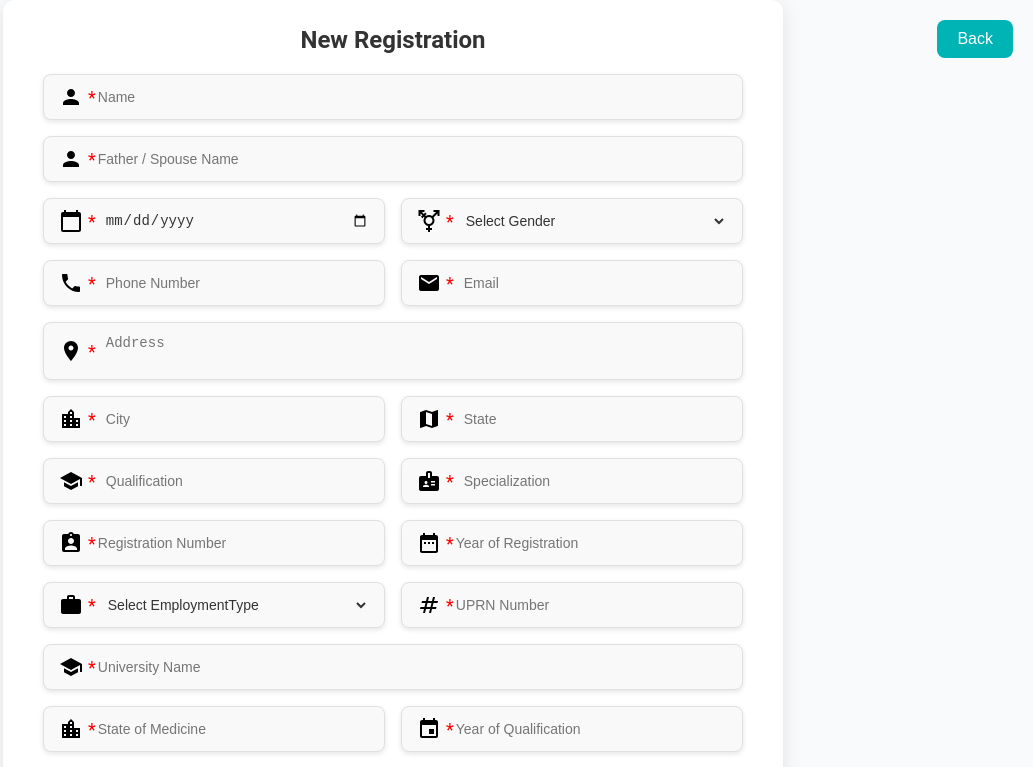
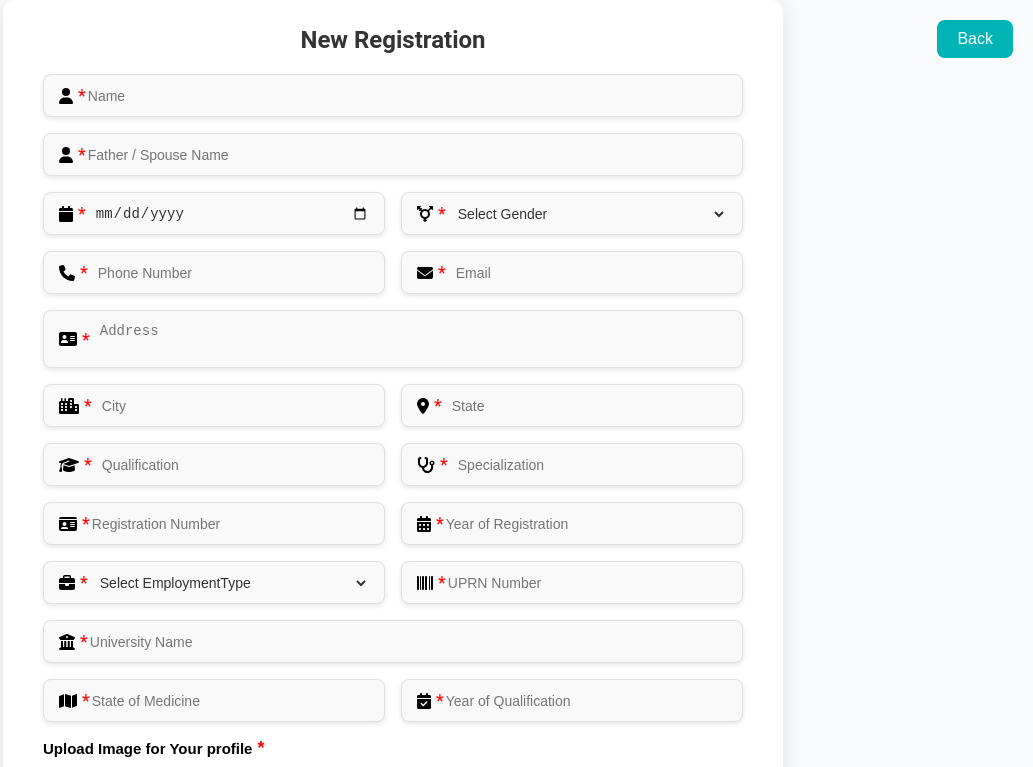
Before and after one commit to Innovis24/Doctor_form, a React (Create React App) app in the folder myapp/: page /registration-form in a window 1280 px wide. Shown: the top 767 px of the page, without its empty margins (247-1280 px from the left). Built offline with nearby package versions, Linux system fonts and the light colour scheme.

Commit message:
icon changes

```diff
--- a/myapp/src/Components/RegistrationForm.js
+++ b/myapp/src/Components/RegistrationForm.js
@@ -1,23 +1,14 @@
 import React, { useState } from "react";
 import "./RegistrationForm.css";
 import axios from "axios";
-import PersonIcon from "@mui/icons-material/Person";
-import CalendarTodayIcon from "@mui/icons-material/CalendarToday";
-import PhoneIcon from "@mui/icons-material/Phone";
-import EmailIcon from "@mui/icons-material/Email";
-import LocationOnIcon from "@mui/icons-material/LocationOn";
-import SchoolIcon from "@mui/icons-material/School";
-import BadgeIcon from "@mui/icons-material/Badge";
-import TransgenderIcon from "@mui/icons-material/Transgender";
-import AssignmentIndIcon from "@mui/icons-material/AssignmentInd";
-import DateRangeIcon from "@mui/icons-material/DateRange";
-import WorkIcon from "@mui/icons-material/Work";
-import NumbersIcon from "@mui/icons-material/Numbers";
-import LocationCityIcon from "@mui/icons-material/LocationCity";
-import EventIcon from "@mui/icons-material/Event";
-import { LocationCity, Map } from '@mui/icons-material';
 import { toast, ToastContainer } from "react-toastify";
 import "react-toastify/dist/ReactToastify.css";
+import { FontAwesomeIcon } from '@fortawesome/react-fontawesome';
+import { faUser,faCalendar ,faTransgenderAlt ,faPhone,faEnvelope ,faAddressCard,
+  faCity, faMapMarkerAlt,faGraduationCap,
+  faStethoscope, faIdCard,faCalendarAlt,faBriefcase,faBarcode,faUniversity,faMap,
+  faCalendarCheck
+} from "@fortawesome/free-solid-svg-icons";
 import { useNavigate } from "react-router-dom";
 import { Button } from "@mui/material";
 
@@ -184,7 +175,7 @@ const RegistrationForm = () => {
         <form onSubmit={handleSubmit}>
          {/* Name and Father/Spouse Name */}
          <div className="input-group">
-            <PersonIcon />
+            <FontAwesomeIcon icon={faUser} />
             <span className="asterisk">*</span>
             <input
               type="text"
@@ -195,7 +186,7 @@ const RegistrationForm = () => {
           </div>
           {/* {errors.name && <span className="error">{errors.name}</span>} */}
           <div className="input-group">
-            <PersonIcon />
+          <FontAwesomeIcon icon={faUser} />
             <span className="asterisk">*</span>
             <input
               type="text"
@@ -210,7 +201,7 @@ const RegistrationForm = () => {
           {/* Date of Birth and Gender */}
           <div className="grid-cols-2">
             <div className="input-group">
-            <CalendarTodayIcon />
+            <FontAwesomeIcon icon={faCalendar} />
             <span className="asterisk">*</span>
               <span className="material-icons"></span>
               <input
@@ -223,7 +214,7 @@ const RegistrationForm = () => {
             </div>
 
             <div className="input-group">
-            <TransgenderIcon />
+            <FontAwesomeIcon icon={faTransgenderAlt} />
             <span className="asterisk">*</span>
               <span className="material-icons"></span>
 
@@ -241,14 +232,14 @@ const RegistrationForm = () => {
           {/* Phone Number and Email */}
           <div className="grid-cols-2">
             <div className="input-group">
-            <PhoneIcon />
+            <FontAwesomeIcon icon={faPhone} />
             <span className="asterisk">*</span>
               <span className="material-icons"></span>
               <input type="number" placeholder="Phone Number"  onChange={(e) => setphonenumber(e.target.value)} value={phonenumber} maxLength={15}/>
             </div>
             {/* {errors.name && <span className="error">{errors.name}</span>} */}
             <div className="input-group">
-            <EmailIcon />
+            <FontAwesomeIcon icon={faEnvelope } />
             <span className="asterisk">*</span>
               <span className="material-icons"></span>
               <input type="email" placeholder="Email" onChange={(e) => setemail(e.target.value)} value={email} maxLength={50} />
@@ -258,7 +249,7 @@ const RegistrationForm = () => {
 
           {/* Address */}
           <div className="input-group">
-          <LocationOnIcon />
+          <FontAwesomeIcon icon={faAddressCard } />
           <span className="asterisk">*</span>
             <span className="material-icons"></span>
             <textarea placeholder="Address" rows="2"  onChange={(e) => setaddress(e.target.value)} value={address} maxLength={200}></textarea>
@@ -267,13 +258,13 @@ const RegistrationForm = () => {
            {/* State and City */}
            <div className="grid-cols-2">
             <div className="input-group">
-            <LocationCity />
+             <FontAwesomeIcon icon={faCity } />
             <span className="asterisk">*</span>
               <span className="material-icons"></span>
               <input type="text" placeholder="City" onChange={(e) => setcity(e.target.value)} value={city} maxLength={100}/>
             </div>
             <div className="input-group">
-            <Map />
+            <FontAwesomeIcon icon={faMapMarkerAlt } />
             <span className="asterisk">*</span>
               <span className="material-icons"></span>
               <input type="text" placeholder="State" onChange={(e) => setstate(e.target.value)} value={state}  maxLength={100} />
@@ -286,13 +277,13 @@ const RegistrationForm = () => {
           {/* Qualification and Specialization */}
           <div className="grid-cols-2">
             <div className="input-group">
-            <SchoolIcon />
+            <FontAwesomeIcon icon={faGraduationCap } />
             <span className="asterisk">*</span>
               <span className="material-icons"></span>
               <input type="text" placeholder="Qualification" onChange={(e) => setqualification(e.target.value)} value={qualification} maxLength={100}/>
             </div>
             <div className="input-group">
-            <BadgeIcon />
+            <FontAwesomeIcon icon={faStethoscope } />
             <span className="asterisk">*</span>
               <span className="material-icons"></span>
               <input type="text" placeholder="Specialization" onChange={(e) => setspecialization(e.target.value)} value={specialization}  maxLength={100} />
@@ -303,12 +294,12 @@ const RegistrationForm = () => {
 
           <div className="grid-cols-2">
             <div className="input-group">
-              <AssignmentIndIcon />
+            <FontAwesomeIcon icon={faIdCard } />
               <span className="asterisk">*</span>
               <input type="text" placeholder="Registration Number"  onChange={(e) => setregNumber(e.target.value)} value={regNumber} maxLength={50} />
             </div>
             <div className="input-group">
-              <DateRangeIcon />
+            <FontAwesomeIcon icon={faCalendarAlt } />
               <span className="asterisk">*</span>
               <input type="text" placeholder="Year of Registration" onChange={(e) => setregYear(e.target.value)} value={regYear} maxLength={50} />
             </div>
@@ -317,7 +308,7 @@ const RegistrationForm = () => {
           {/* Employment Type and UPRN Number */}
           <div className="grid-cols-2">
             <div className="input-group">
-              <WorkIcon />
+            <FontAwesomeIcon icon={faBriefcase } />
               <span className="asterisk">*</span>
               <span className="material-icons"></span>
               <select onChange={(e) => setemploymentType(e.target.value)} value={employmentType}>
@@ -330,7 +321,7 @@ const RegistrationForm = () => {
               </select>
             </div>
             <div className="input-group">
-              <NumbersIcon />
+            <FontAwesomeIcon icon={faBarcode } />
               <span className="asterisk">*</span>
               <input type="text" placeholder="UPRN Number" onChange={(e) => setuprn(e.target.value)} value={uprn}  maxLength={50}/>
             </div>
@@ -338,19 +329,19 @@ const RegistrationForm = () => {
 
   {/* University Name */}
             <div className="input-group">
-            <SchoolIcon />
+            <FontAwesomeIcon icon={faUniversity } />
             <span className="asterisk">*</span>
                <input type="text" placeholder="University Name" onChange={(e) => setuniversity(e.target.value)} value={university} maxLength={100} /></div>
 
   {/* State of medicine & Year of Qualification */}
             <div className="grid-cols-2">
              <div className="input-group">
-              <LocationCityIcon />
+             <FontAwesomeIcon icon={faMap } />
               <span className="asterisk">*</span>
               <input type="text" placeholder="State of Medicine" onChange={(e) => setstateOfMedicine(e.target.value)} value={stateOfMedicine} maxLength={100} />
             </div>
             <div className="input-group">
-              <EventIcon />
+            <FontAwesomeIcon icon={faCalendarCheck } />
               <span className="asterisk">*</span>
               <input type="text" placeholder="Year of Qualification" onChange={(e) => setyearOfQualification(e.target.value)} value={yearOfQualification}  maxLength={100}/>
             </div>
```
